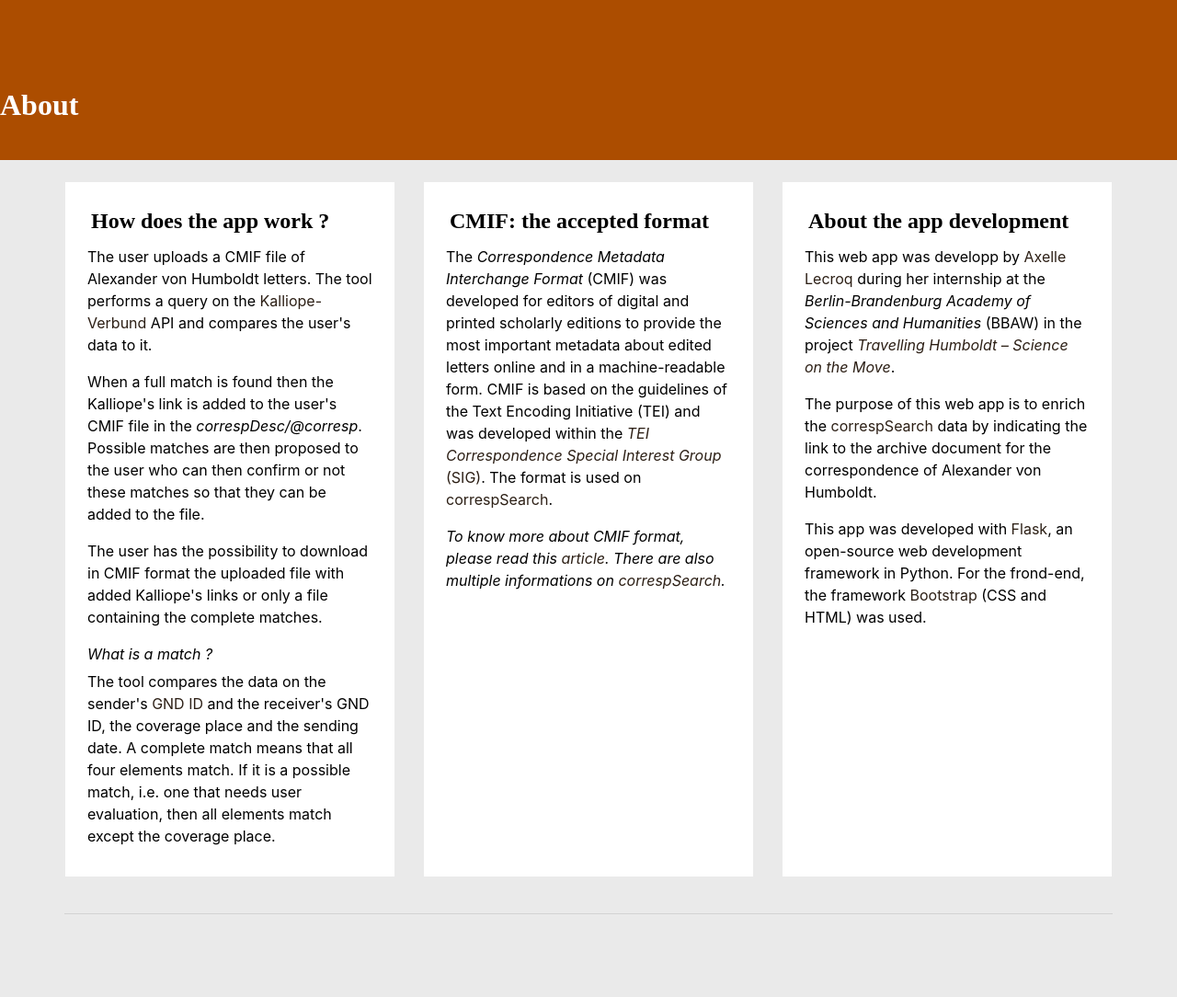
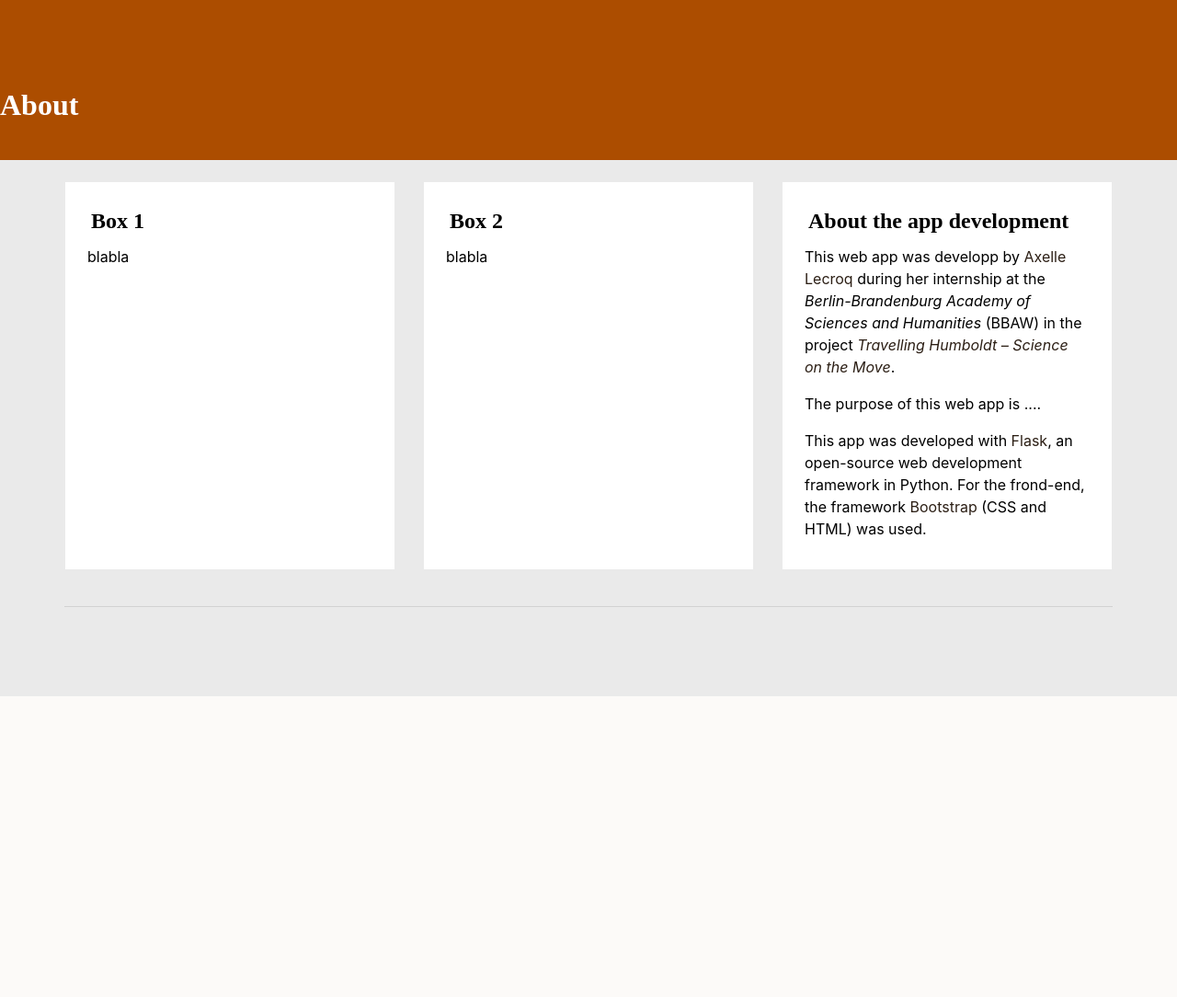
Before and after one commit to axellelecroq/corresphumboldt, a Python web app: template app/templates/pages/about.html in a window 1280 px wide. Shown: the part 43-1127 px from the top of the page at 92% size. After the commit the page ends 800 px from the top, so only its background shows below. Run offline with Jinja, Linux system fonts and the light colour scheme; the template is opened without the code that fills it, so the values that code supplies are empty; some libraries are stand-ins or nearby versions; some web fonts are replaced.

```diff
--- a/app/templates/pages/about.html
+++ b/app/templates/pages/about.html
@@ -8,26 +8,12 @@
 <div class="container contentBottom" id="about">
     <div class='row'>
         <div class='col box'>
-            <h4>How does the app work ?</h4>
-            <p class="contentColumn">The user uploads a CMIF file of Alexander von Humboldt letters. The tool performs a query on the
-                <a href="https://kalliope-verbund.info/">Kalliope-Verbund</a> API and compares the user's data to it. </p>
-            <p class="contentColumn">When a full match is found then the Kalliope's link is added to the user's CMIF file in the <i>correspDesc/@corresp</i>. Possible matches are then proposed to the user who can then confirm or not these matches so that they can be added to
-                the file.
-            </p>
-            <p class="contentColumn">The user has the possibility to download in CMIF format the uploaded file with added Kalliope's links or only a file containing the complete matches.
-            </p>
-            <p class="contentColumn" style="margin-bottom: 0.4em;"><i>What is a match ?</i></p>
-            <p class="contentColumn">The tool compares the data on the sender's
-                <a href="https://www.dnb.de/EN/Professionell/Standardisierung/GND/gnd_node.html">GND ID </a> and the receiver's GND ID, the coverage place and the sending date. A complete match means that all four elements match. If it is a possible match,
-                i.e. one that needs user evaluation, then all elements match except the coverage place. </p>
+            <h4>Box 1</h4>
+            <p class="contentColumn">blabla</p>
         </div>
         <div class='col box'>
-            <h4>CMIF: the accepted format</h4>
-            <p class="contentColumn">The <i>Correspondence Metadata Interchange Format</i> (CMIF) was developed for editors of digital and printed scholarly editions to provide the most important metadata about edited letters online and in a machine-readable form. CMIF is based
-                on the guidelines of the Text Encoding Initiative (TEI) and was developed within the
-                <a href="https://tei-c.org/activities/sig/correspondence/"><i>TEI Correspondence Special Interest Group</i> (SIG)</a>. The format is used on <a href="https://correspsearch.net/">correspSearch</a>.</p>
-            <p class="contentColumn"><i>To know more about CMIF format, please read this
-                <a href="https://encoding-correspondence.bbaw.de/v1/CMIF.html">article</a>. There are also multiple informations on <a href="https://correspsearch.net/">correspSearch</a>.</i></p>
+            <h4>Box 2</h4>
+            <p class="contentColumn">blabla</p>
         </div>
         <div class='col box'>
             <h4>About the app development</h4>
@@ -37,8 +23,7 @@
                     and Humanities</i> (BBAW) in the project
                 <a href="https://edition-humboldt.de/"><i>Travelling Humboldt – Science on the Move</i></a>.
             </p>
-            <p class="contentColumn">The purpose of this web app is to enrich the
-                <a href="https://correspsearch.net/">correspSearch</a> data by indicating the link to the archive document for the correspondence of Alexander von Humboldt. </p>
+            <p class="contentColumn">The purpose of this web app is ....</p>
             <p class="contentColumn">This app was developed with
                 <a href="https://flask.palletsprojects.com/en/2.0.x/">Flask</a>, an open-source web development framework in Python. For the frond-end, the framework
                 <a href="https://getbootstrap.com/">Bootstrap</a> (CSS and HTML) was used.</p>
--- a/app/templates/pages/search.html
+++ b/app/templates/pages/search.html
@@ -31,9 +31,9 @@
         </div>
 
         <br> {% if search == True%}
-        <p style="margin-left: 275px; "><i>Veuillez entrer un ou plusieurs éléments de recherche.</i></p>
+        <p style="margin-left: 275px; "><i>Please enter one or more search items.</i></p>
         {% elif results%}
-        <p>Voici les résultats correspondants à votre recherche:</p>
+        <p>Results for your search:</p>
         <ul>
             {% for person in results %}
             <li class="results ">
@@ -42,7 +42,7 @@
             {% endfor %} {% else %}
             <br>
             <br>
-            <p>Aucun résultat ne correspond à votre recherche.</p>
+            <p>No result.</p>
 
             {% endif %}
         </ul>
```
Also changed, not shown: app/templates/pages/home.html (+1 -12 lines).
